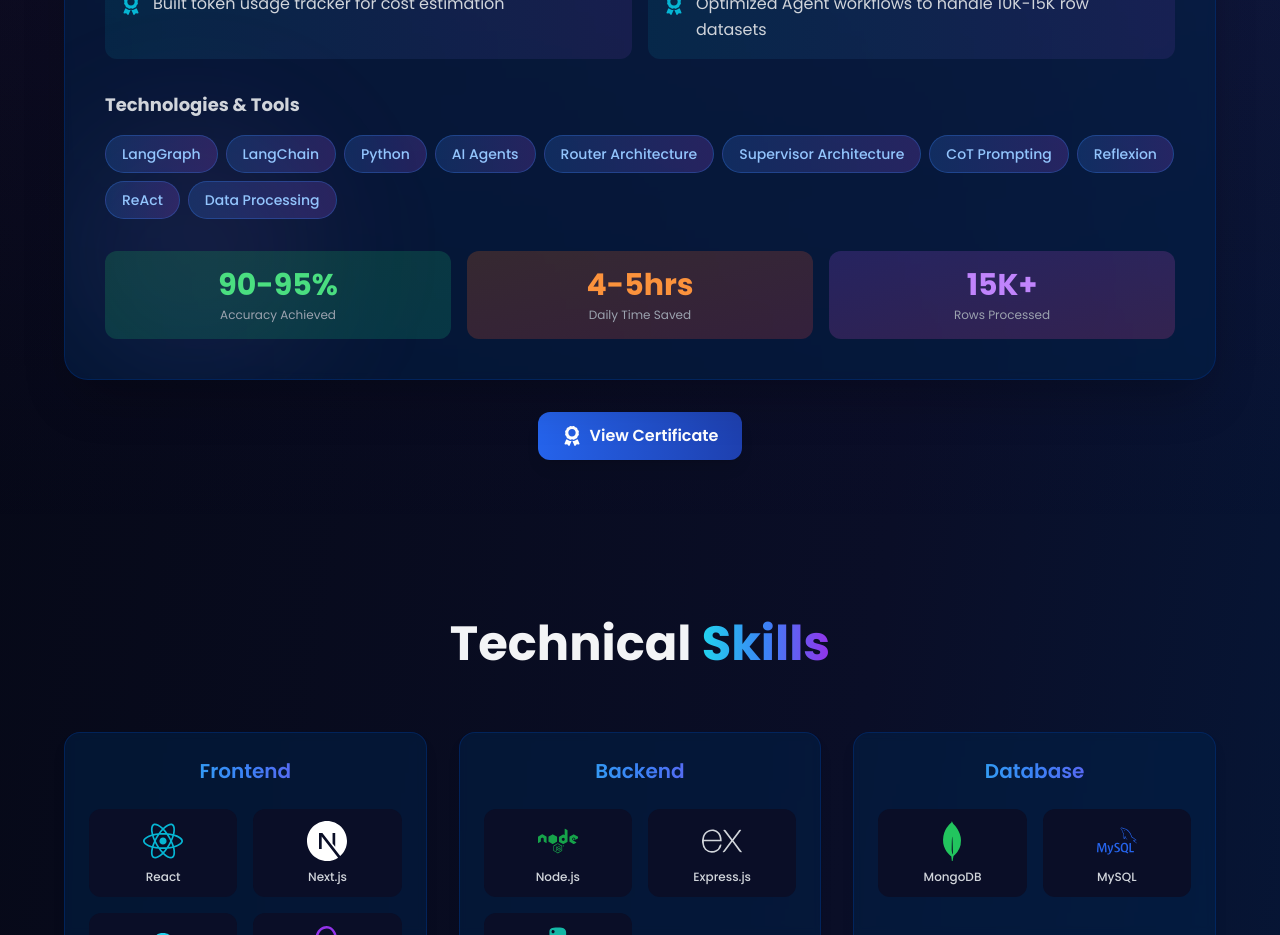
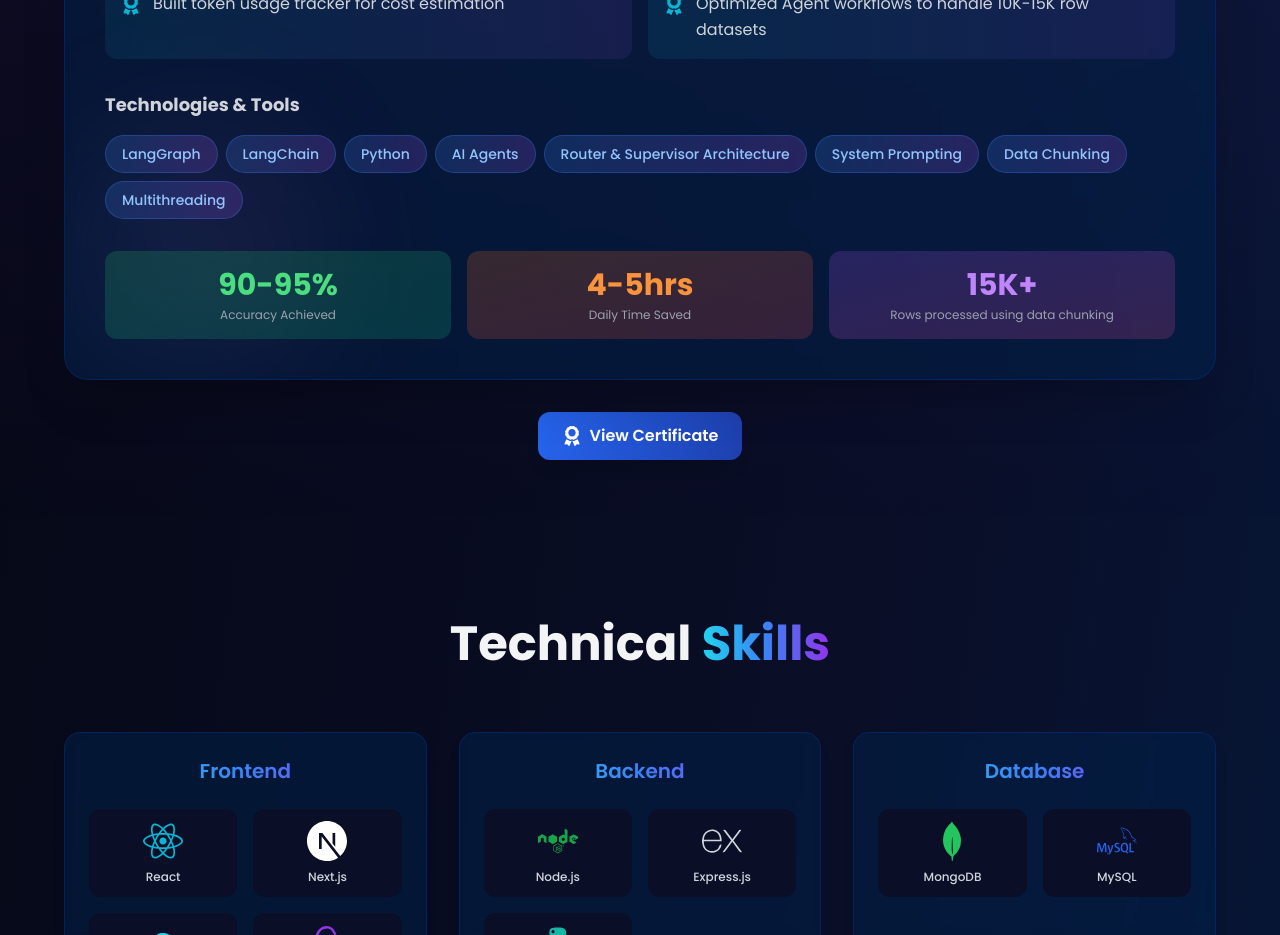
Before and after one commit to adarsh40parihar/Portfolio, a React (Vite) app: page / in a window 1280 px wide. Shown: the part 2300-3235 px from the top of the page. Built offline with nearby package versions, Linux system fonts and the light colour scheme.

Commit message:
Refactor technology list and update processed rows text

```diff
--- a/src/components/Experience.jsx
+++ b/src/components/Experience.jsx
@@ -189,12 +189,10 @@ const Experience = () => {
                     "LangChain",
                     "Python",
                     "AI Agents",
-                    "Router Architecture",
-                    "Supervisor Architecture",
-                    "CoT Prompting",
-                    "Reflexion",
-                    "ReAct",
-                    "Data Processing",
+                    "Router & Supervisor Architecture",
+                    "System Prompting",
+                    "Data Chunking",
+                    "Multithreading"
                   ].map((tech, index) => (
                     <span
                       key={index}
@@ -229,7 +227,7 @@ const Experience = () => {
                     15K+
                   </div>
                   <div className="text-xs text-gray-600 dark:text-gray-400 mt-1">
-                    Rows Processed
+                    Rows processed using data chunking
                   </div>
                 </div>
               </div>
```
